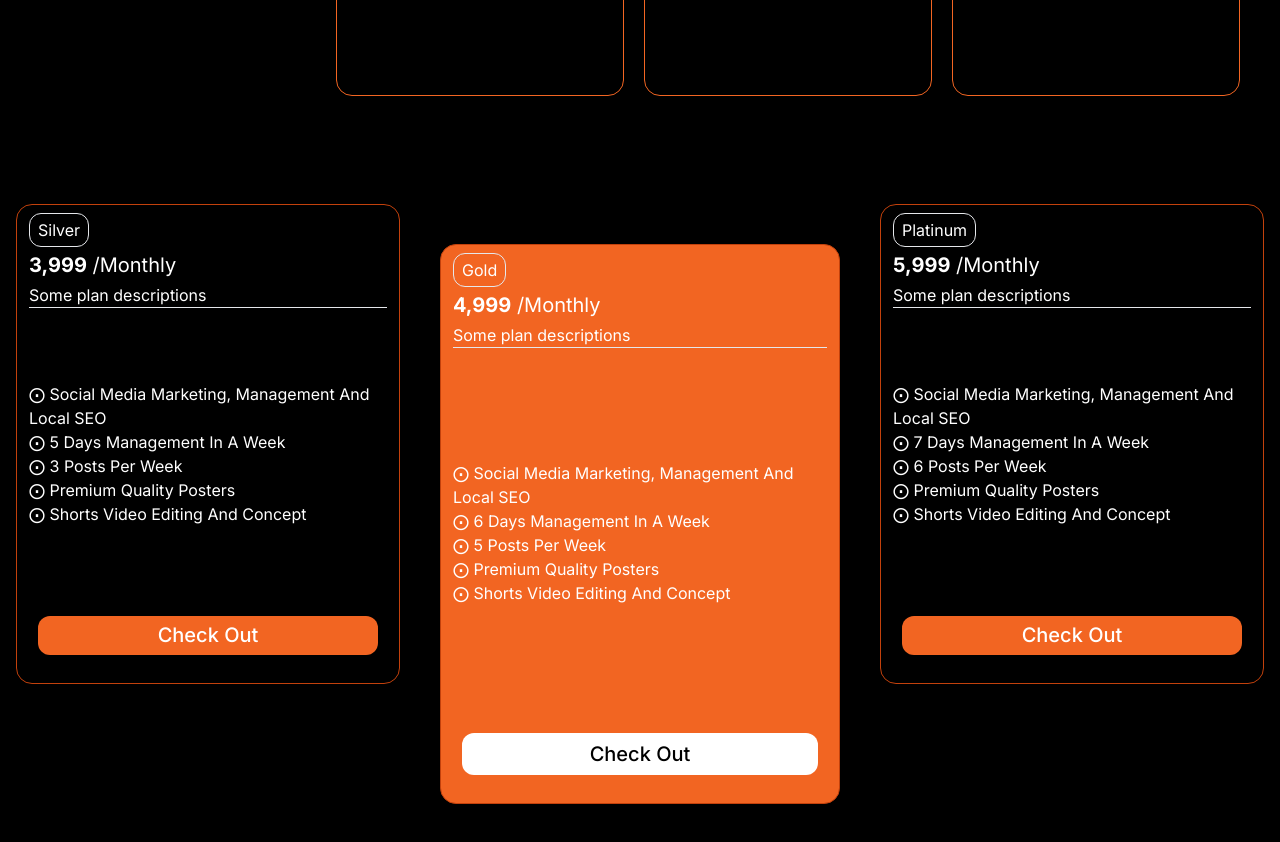
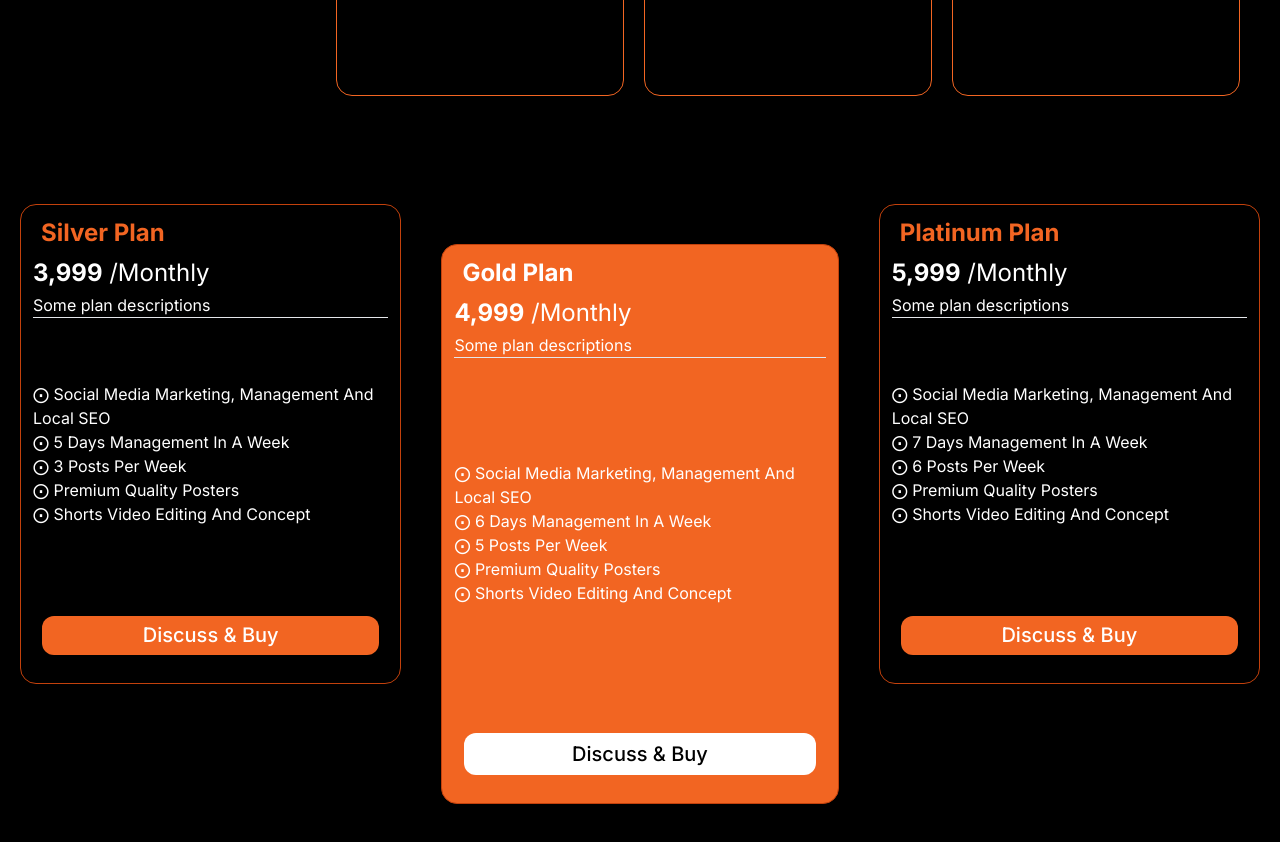
Before and after one commit to thetitasghosh/Your-Maker-Agency, a Next.js app: page / in a window 1280 px wide. Shown: the part 3500-4342 px from the top of the page. Built offline with nearby package versions, Linux system fonts and the light colour scheme.

Commit message:
add res and style change

```diff
--- a/src/components/section/PlanSection.jsx
+++ b/src/components/section/PlanSection.jsx
@@ -6,7 +6,7 @@ const PlanSection = () => {
   return (
     <div
       id="plansection"
-      className="flex h-screen w-screen items-center justify-center gap-10"
+      className="flex min-h-screen flex-col laptop:flex-row px-5 w-screen items-center justify-center gap-10"
     >
       {plandetails.map((data, i) => {
         return <PlanCard ref={PlanCont} key={i} data={data} />;
--- a/src/components/ui/PlanCard.jsx
+++ b/src/components/ui/PlanCard.jsx
@@ -23,8 +23,8 @@ const PlanCard = ({ data, ref }) => {
       )}
     >
       <div className="planTitle h-20 space-y-1 w-full ">
-        <h1 className="w-fit rounded-xl border p-1 px-2">{data.plan}</h1>
-        <h1 className="text-xl">
+        <h1 style={{color:GoldPlan?"white":""}} className="w-fit font-bold text-yourMaker rounded-xl  text-2xl p-1 px-2">{data.plan} Plan</h1>
+        <h1 className="text-2xl">
           <span className="font-bold">{data.price}</span> /Monthly
         </h1>
         <p className="border-b lie">{data.desc}</p>
@@ -47,7 +47,7 @@ const PlanCard = ({ data, ref }) => {
           },
         )}
       >
-        <p className="text-xl font-medium">Check Out</p>
+        <p className="text-xl font-medium">Discuss & Buy</p>
       </div>
     </motion.div>
   );
```
